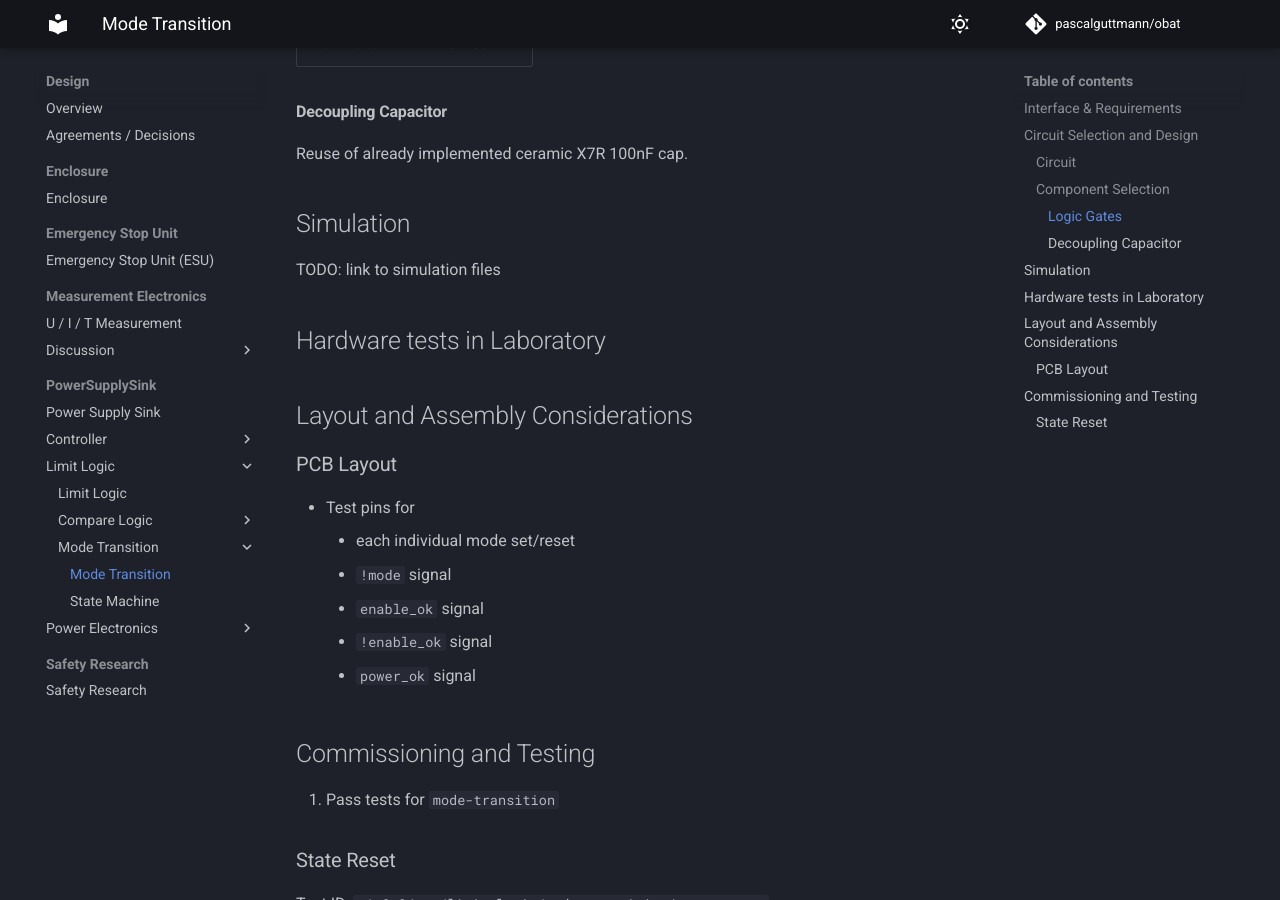
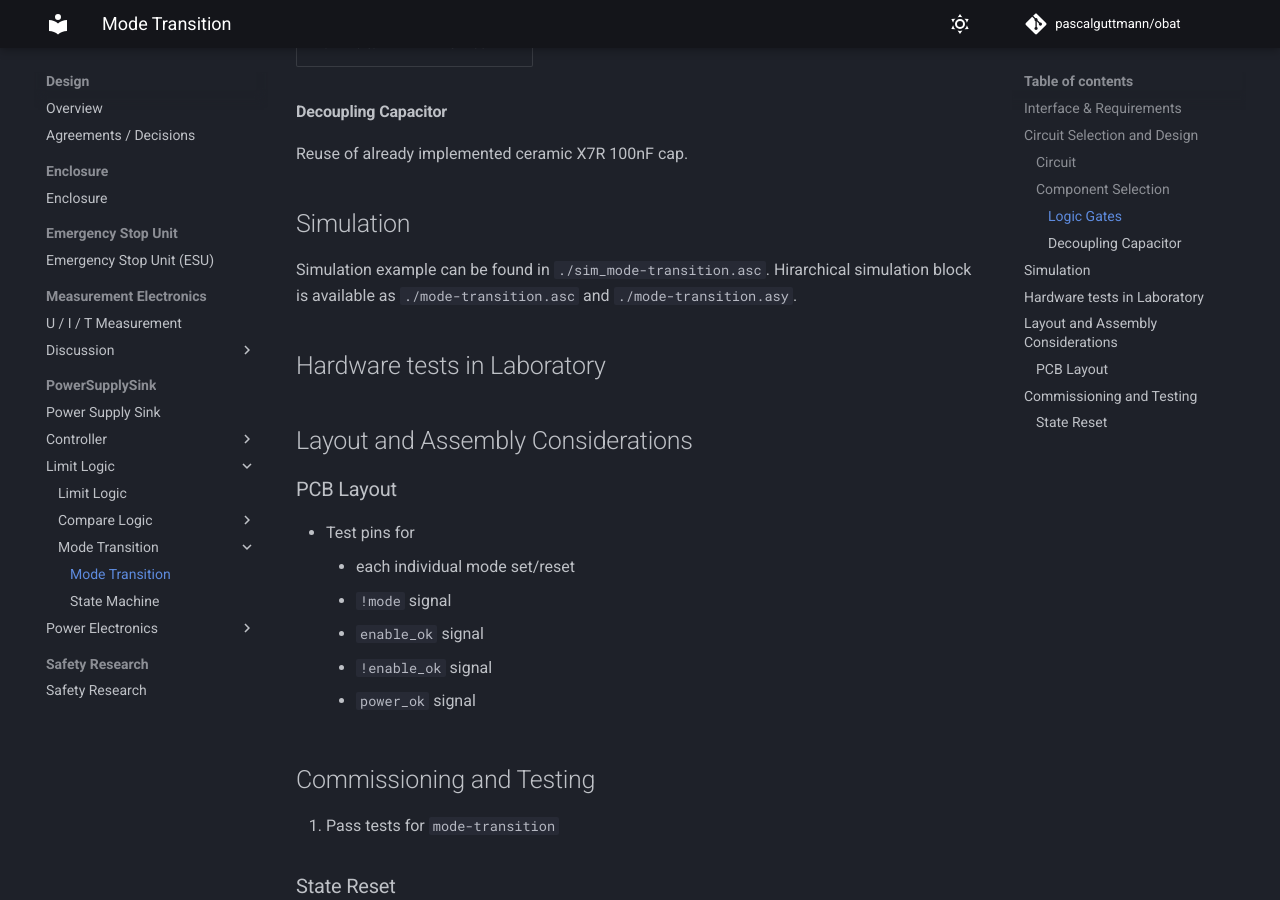
Before and after one commit to pascalguttmann/obat, an MkDocs documentation site: the page built from docs/design/pss/limit-logic/mode-transition/mode-transition.md, in a window 1280 px wide and 900 px high, scrolled down 3236 px. Built offline with MkDocs 1.6.1 and Material for MkDocs 9.7.7, drawn with Linux system fonts in a browser that asks for light colours; comment, search, counter and statistics services are not loaded.

Commit message:
add mode-transition ltspice simulation

```diff
--- a/docs/design/pss/limit-logic/mode-transition/mode-transition.md
+++ b/docs/design/pss/limit-logic/mode-transition/mode-transition.md
@@ -131,7 +131,9 @@ Reuse of already implemented ceramic X7R 100nF cap.
 
 ## Simulation
 
-TODO: link to simulation files
+Simulation example can be found in `./sim_mode-transition.asc`.
+Hirarchical simulation block is available as `./mode-transition.asc` and
+`./mode-transition.asy`.
 
 ## Hardware tests in Laboratory
 
```
Also changed, not shown: 3 other files.
